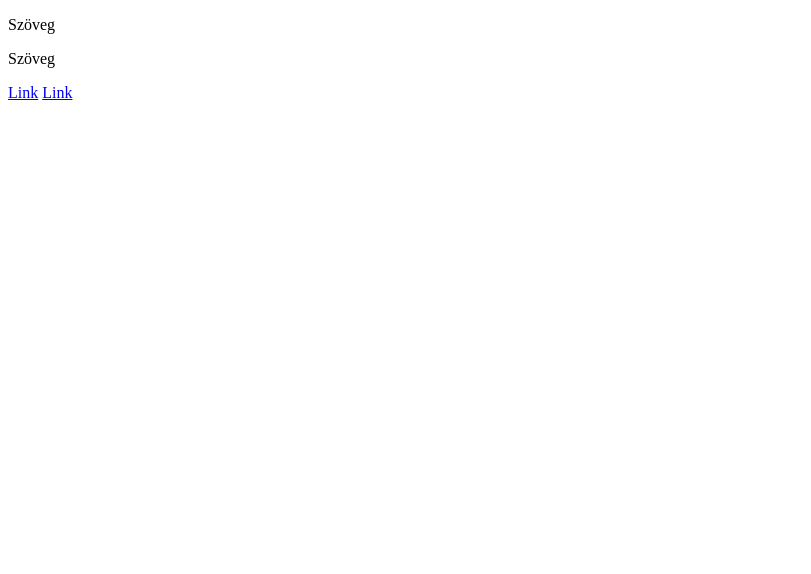
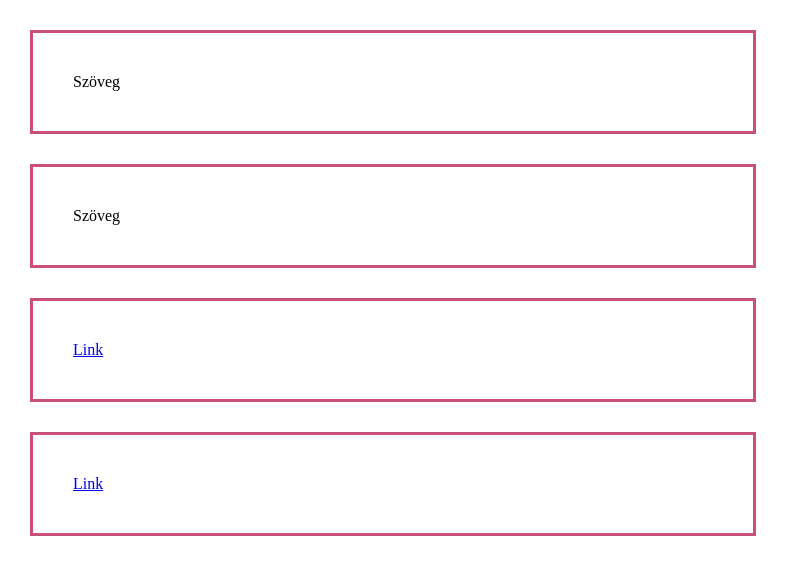
Before and after one commit to unandi99/Webprogramozas, a plain HTML site: page Elrendezés/index.html in a window 1280 px wide. Shown: the whole page, without its empty margins (0-811 px from the left). Drawn offline with Linux system fonts and the light colour scheme.

```diff
--- a/Elrendezés/index.html
+++ b/Elrendezés/index.html
@@ -3,6 +3,22 @@
   <head>
     <title Elrendezés (layout) - pozícionálás egy weblapon></title>
     <meta charset="utf-8">
+    <style>
+
+      body {
+        margin: 0;
+        padding: 0;
+      }
+
+      p,a {
+        width: 50%;
+        padding: 40px;
+        border: 3px solid #c74f78;
+        margin: 30px;
+        display: block;
+      }
+
+    </style>
   </head>
 
   <body>
```
